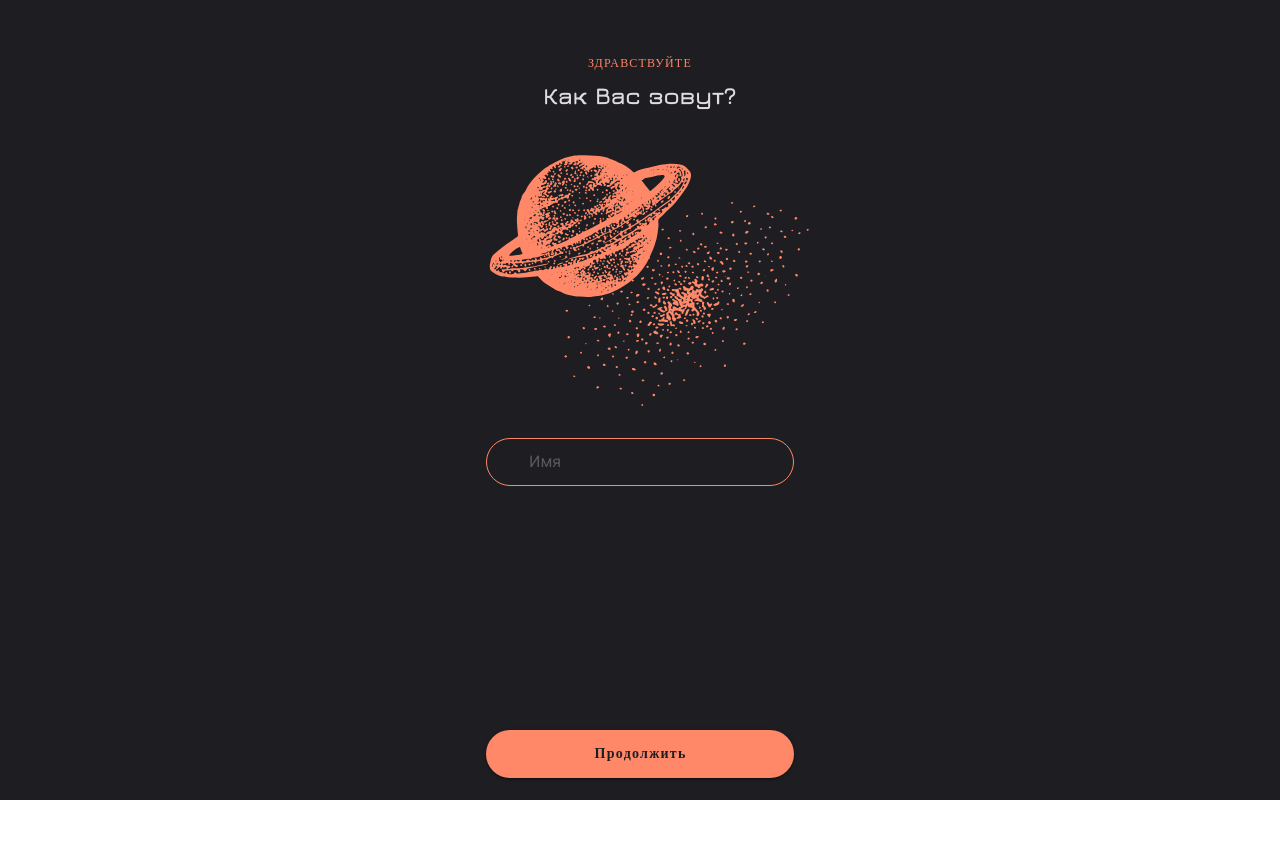
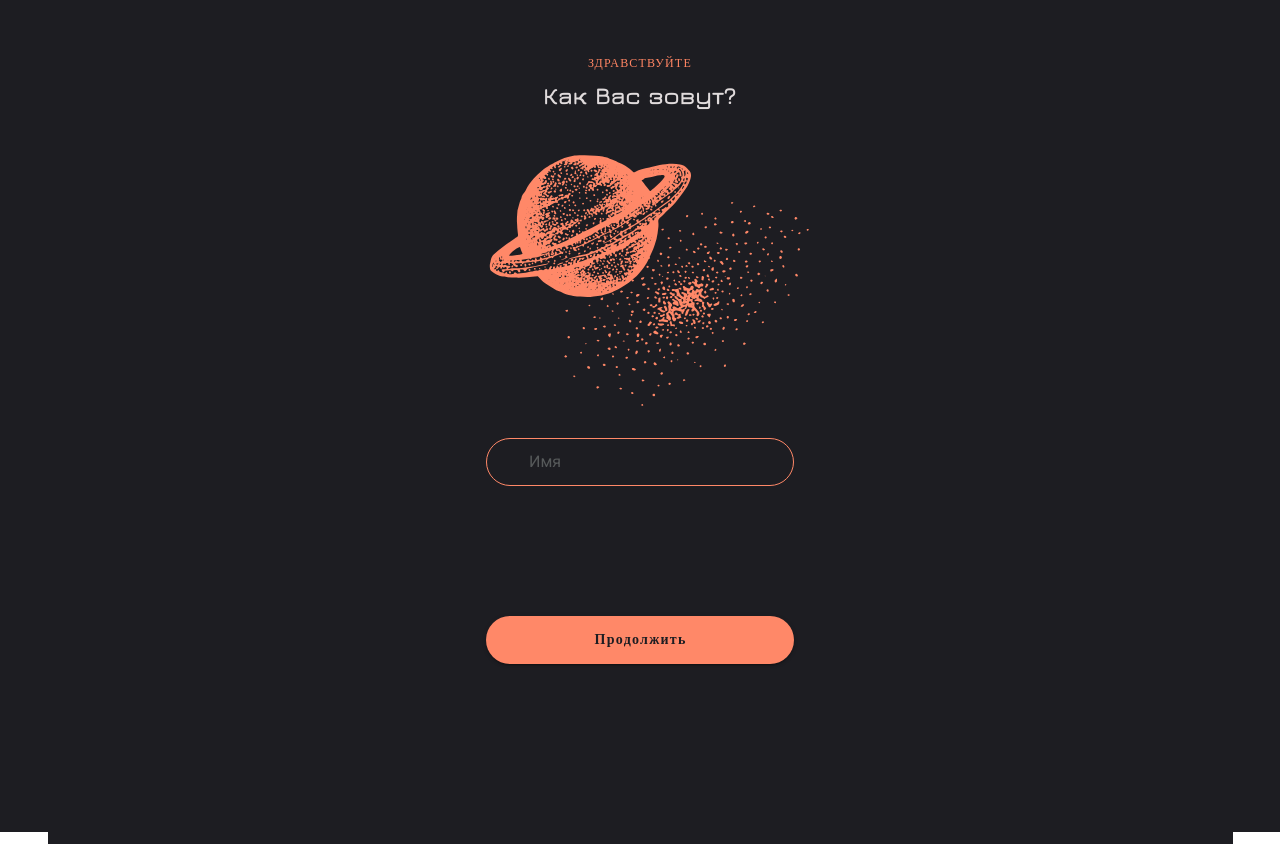
Before and after one commit to isafgor/asteria-mobile, a Vue app: page /#/start in a window 1280 px wide. Before the commit the page ends 800 px from the top, so only its background shows below. Built offline with nearby package versions, Linux system fonts and the light colour scheme; a web font is replaced by a local one.

Commit message:
Start компонент 1

```diff
--- a/src/components/EnterName.vue
+++ b/src/components/EnterName.vue
@@ -1,5 +1,5 @@
 <template>
-<v-container class="d-flex flex-column justify-center align-center mt-11">
+<v-container class="d-flex flex-column darkula justify-center align-center mt-11">
     <h3 class="asteria__welcome mb-3">Здравствуйте</h3>
     <h2 class="asteria__headline mb-6">Как Вас зовут?</h2>
     <img :src="require('@/assets/img/start/saturn.svg')"alt="">
@@ -26,15 +26,16 @@
 export default {
     name: "EnterName",
     data: () => ({
-        name: ''
+        name: '',
     })
 }
 </script>
 
 <style lang="scss" scoped>
 .button-center {
-    width: 100%;
-    position: absolute;
-    bottom: 22px;
+    width: 100vw;
+    height: 100%;
+    padding-top: 100px;
+    background: #1D1D22;
 }
 </style>
```
